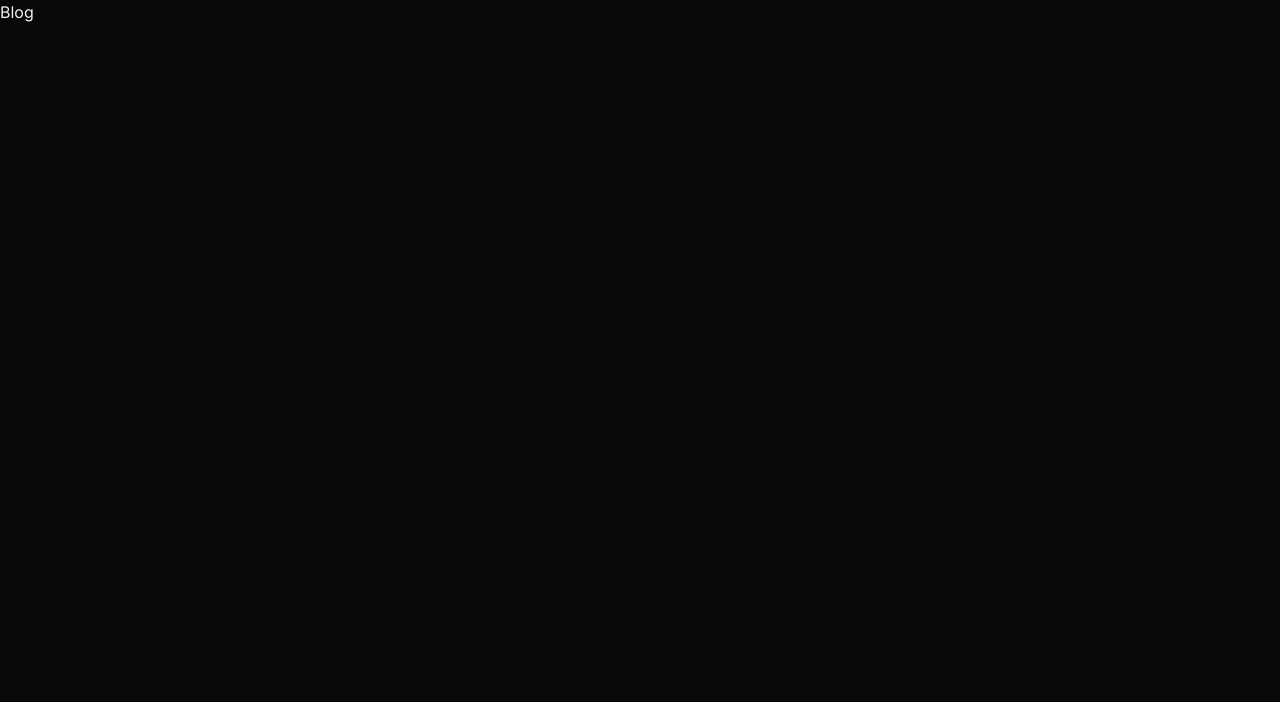
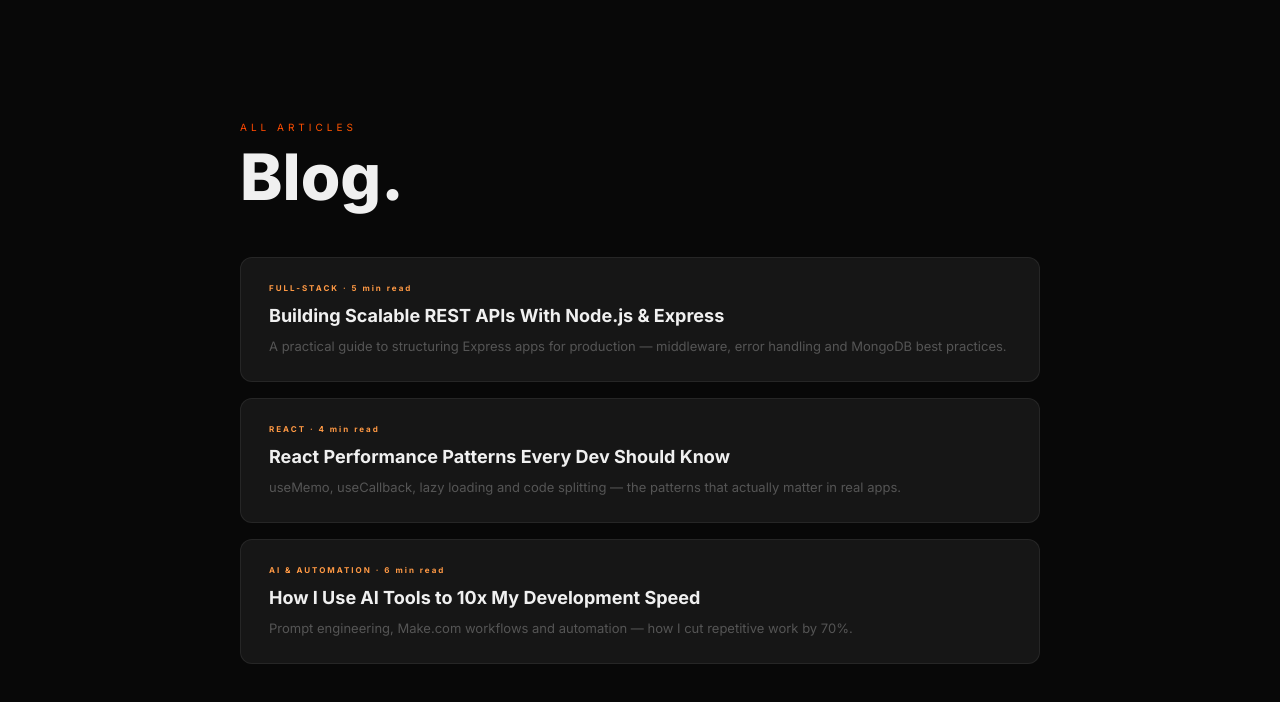
Before and after one commit to Swappy514/swaroop-portfolio, a Next.js app: page /blog in a window 1280 px wide. Shown: the top 702 px of the page. Built offline with nearby package versions, Linux system fonts and the light colour scheme.

Commit message:
Create main blog directory route to list all published MDX articles

```diff
--- a/app/blog/page.tsx
+++ b/app/blog/page.tsx
@@ -1 +1,97 @@
-export default function BlogPage() { return <div>Blog</div>; }
+import { getAllPosts } from "@/lib/mdx";
+import Link from "next/link";
+
+export default function BlogPage() {
+  const posts = getAllPosts();
+
+  return (
+    <main
+      style={{
+        background: "#080808",
+        minHeight: "100vh",
+        padding: "120px 48px 80px",
+      }}
+    >
+      <div style={{ maxWidth: "800px", margin: "0 auto" }}>
+        <div
+          style={{
+            fontFamily: "var(--font-inter)",
+            fontSize: "10px",
+            background: "linear-gradient(135deg, #ff4500, #ffb700)",
+            WebkitBackgroundClip: "text",
+            WebkitTextFillColor: "transparent",
+            backgroundClip: "text",
+            letterSpacing: "4px",
+            marginBottom: "10px",
+            textTransform: "uppercase",
+          }}
+        >
+          All Articles
+        </div>
+        <h1
+          style={{
+            fontFamily: "var(--font-inter)",
+            fontSize: "clamp(36px, 6vw, 64px)",
+            fontWeight: 800,
+            color: "#f0f0f0",
+            marginBottom: "48px",
+            lineHeight: 1,
+          }}
+        >
+          Blog.
+        </h1>
+        <div style={{ display: "flex", flexDirection: "column", gap: "16px" }}>
+          {posts.map((post) => (
+            <Link
+              key={post.slug}
+              href={`/blog/${post.slug}`}
+              style={{
+                background: "#161616",
+                border: "1px solid rgba(255,255,255,0.07)",
+                borderRadius: "12px",
+                padding: "24px 28px",
+                textDecoration: "none",
+                display: "block",
+                transition: "all 0.3s",
+              }}
+            >
+              <div
+                style={{
+                  fontFamily: "var(--font-inter)",
+                  fontSize: "8px",
+                  color: "#ff9944",
+                  letterSpacing: "2px",
+                  marginBottom: "8px",
+                  fontWeight: 700,
+                }}
+              >
+                {post.tag} · {post.readTime}
+              </div>
+              <div
+                style={{
+                  fontFamily: "var(--font-inter)",
+                  fontSize: "18px",
+                  fontWeight: 700,
+                  color: "#f0f0f0",
+                  marginBottom: "6px",
+                }}
+              >
+                {post.title}
+              </div>
+              <div
+                style={{
+                  fontFamily: "var(--font-inter)",
+                  fontSize: "13px",
+                  color: "#555",
+                  lineHeight: 1.7,
+                }}
+              >
+                {post.description}
+              </div>
+            </Link>
+          ))}
+        </div>
+      </div>
+    </main>
+  );
+}
```
